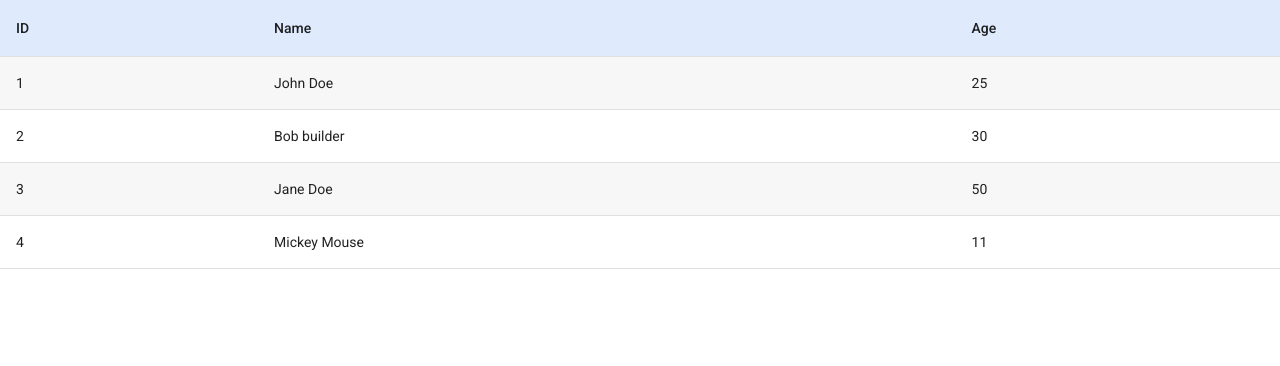
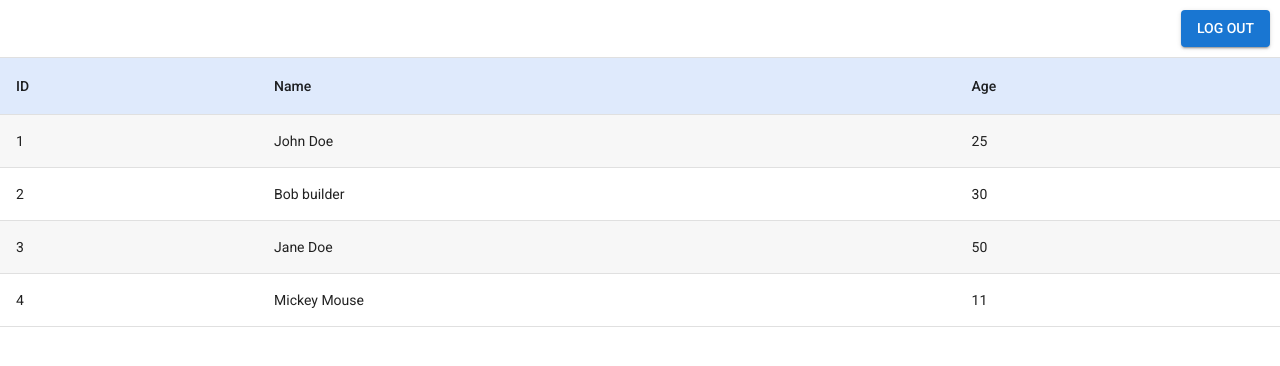
Before and after one commit to jbyomuhangi/test-appp, a Next.js app: page /dashboard in a window 1280 px wide. Shown: the top 366 px of the page. Built offline with nearby package versions, Linux system fonts and the light colour scheme; sample sign-in values are in the browser's storage; what @mui/material-nextjs would draw is missing.

Commit message:
Added "Log out" button

```diff
--- a/src/app/(authenticated)/layout.js
+++ b/src/app/(authenticated)/layout.js
@@ -1,5 +1,6 @@
 "use client";
 
+import AuthenticateNavBar from "@/components/NavBar/AuthenticateNavBar";
 import { redirect } from "next/navigation";
 import { useEffect, useState } from "react";
 
@@ -17,7 +18,12 @@ const Layout = ({ children }) => {
   }, []);
 
   if (!showComponent) return null;
-  return <>{children}</>;
+  return (
+    <>
+      <AuthenticateNavBar />
+      {children}
+    </>
+  );
 };
 
 export default Layout;
--- a/src/app/(unauthenticated)/layout.js
+++ b/src/app/(unauthenticated)/layout.js
@@ -1,6 +1,6 @@
 "use client";
 
-import NavBar from "@/components/NavBar";
+import UnauthenticatedNavBar from "@/components/NavBar/UnauthenticatedNavBar";
 import { redirect } from "next/navigation";
 import React, { useEffect, useState } from "react";
 
@@ -21,8 +21,7 @@ const Layout = ({ children }) => {
 
   return (
     <>
-      <NavBar />
-
+      <UnauthenticatedNavBar />
       {children}
     </>
   );
--- /dev/null
+++ b/src/components/NavBar/AuthenticateNavBar.js
@@ -0,0 +1,34 @@
+import FlexBox from "@/components/FlexBox";
+import LinkBase from "@/components/LinkBase";
+import { Button } from "@mui/material";
+
+const styles = {
+  mavBarContainer: {
+    flexDirection: "row",
+    justifyContent: "flex-end",
+    alignItems: "center",
+    gap: "10px",
+    padding: "10px",
+    borderBottom: "1px solid #e0e0e0",
+    boxShadow: "0 1px 2px rgba(0,0,0,0.1)",
+  },
+};
+
+const AuthenticateNavBar = () => {
+  return (
+    <FlexBox BoxProps={{ sx: styles.mavBarContainer }}>
+      <LinkBase href="/home">
+        <Button
+          variant="contained"
+          onClick={() => {
+            localStorage.removeItem("token");
+          }}
+        >
+          Log out
+        </Button>
+      </LinkBase>
+    </FlexBox>
+  );
+};
+
+export default AuthenticateNavBar;
--- a/src/components/NavBar/MobileNavBar.js
+++ b/src/components/NavBar/UnauthenticatedNavBar/MobileNavBar.js
@@ -1,6 +1,7 @@
 "use client";
 
 import FlexBox from "@/components/FlexBox";
+import LinkBase from "@/components/LinkBase";
 import useDebounce from "@/hooks/useDebounce";
 import useResizeObserver from "@/hooks/useResizeObserver";
 import CloseIcon from "@mui/icons-material/Close";
@@ -9,7 +10,6 @@ import SearchIcon from "@mui/icons-material/Search";
 import { Box, Button, ButtonBase, useTheme } from "@mui/material";
 import Drawer from "@mui/material/Drawer";
 import { useState } from "react";
-import LinkBase from "../LinkBase";
 import TitleButton from "./TitleButton";
 
 const styles = {
--- a/src/components/NavBar/NavBar.js
+++ b/src/components/NavBar/UnauthenticatedNavBar/UnauthenticatedNavBar.js
@@ -5,7 +5,7 @@ import { useMemo } from "react";
 import DesktopNavBar from "./DesktopNavBar";
 import MobileNavBar from "./MobileNavBar";
 
-const NavBar = () => {
+const UnauthenticatedNavBar = () => {
   const isMobile = useIsMobile();
 
   const routes = useMemo(() => {
@@ -29,4 +29,4 @@ const NavBar = () => {
   return <DesktopNavBar routes={routes} />;
 };
 
-export default NavBar;
+export default UnauthenticatedNavBar;
--- /dev/null
+++ b/src/components/NavBar/UnauthenticatedNavBar/index.js
@@ -0,0 +1 @@
+export { default } from "./UnauthenticatedNavBar";
--- a/src/components/NavBar/index.js
+++ /dev/null
@@ -1 +0,0 @@
-export { default } from "./NavBar";
```
Also changed, not shown: src/components/NavBar/UnauthenticatedNavBar/DesktopNavBar.js (renamed from src/components/NavBar/DesktopNavBar.js), src/components/NavBar/UnauthenticatedNavBar/NavButton.js (renamed from src/components/NavBar/NavButton.js), src/components/NavBar/UnauthenticatedNavBar/TitleButton.js (renamed from src/components/NavBar/TitleButton.js).
